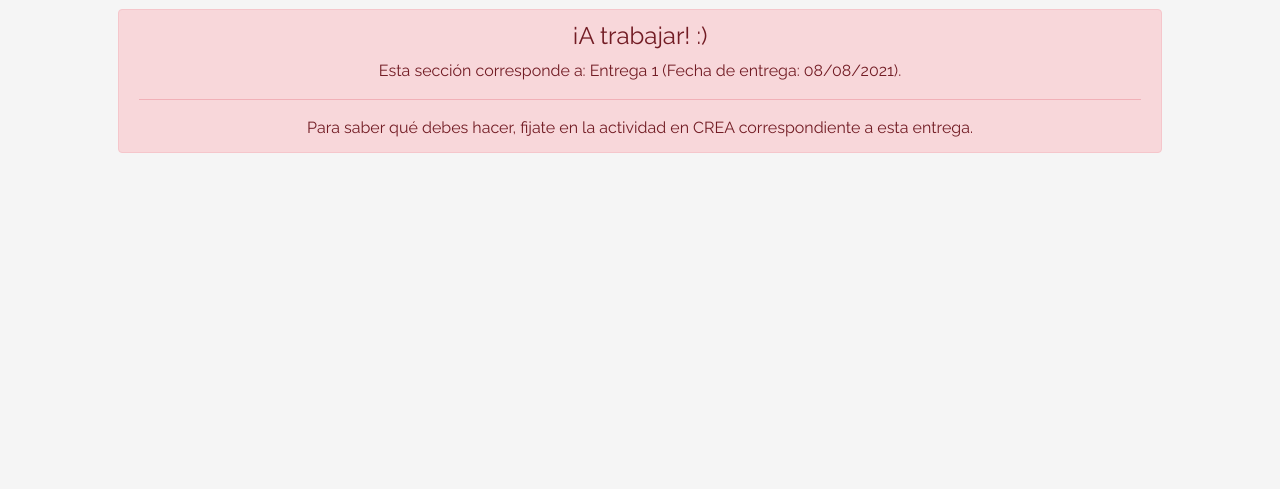
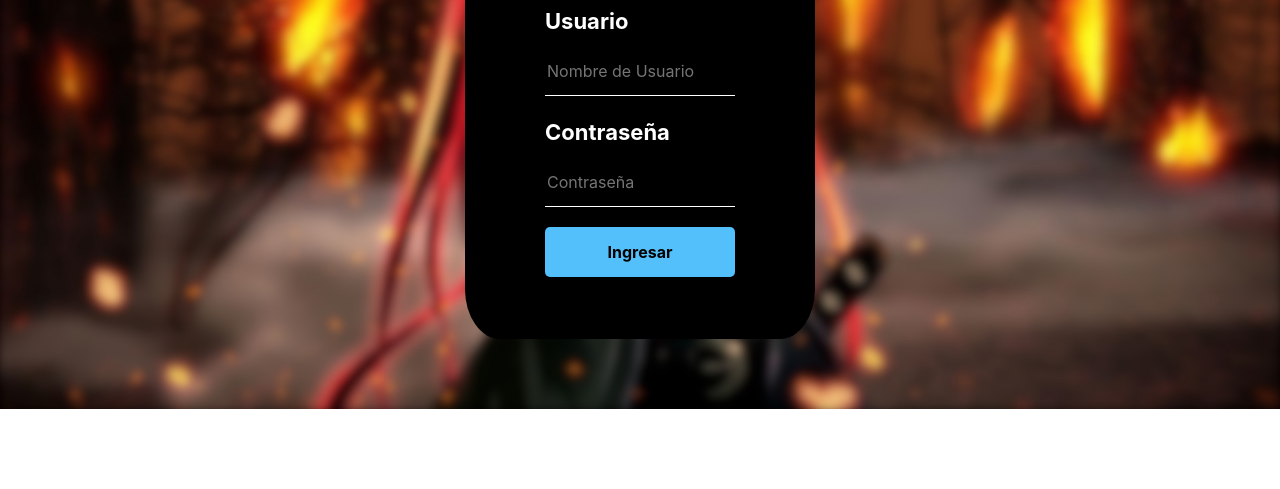
Before and after one commit to gabriel11f/e-mercado, a plain HTML site: page login.html in a window 1280 px wide. Shown: the part 311-800 px from the top of the page. Drawn offline with Linux system fonts and the light colour scheme.

Commit message:
css for login
addedd css for login and started working on the login page as a front page if user is not logged in.

```diff
--- a/css/styles.css
+++ b/css/styles.css
@@ -139,3 +139,62 @@ a.custom-card:hover {
 .checked {
   color: orange;
 }
+
+#login{
+background-image: url(imgmercado/fondo1.jpg);
+background-repeat: no-repeat;
+background-size: cover;
+}
+
+.loginbox {
+  background-color: black;
+  color: white;
+  width: 350px;
+  height: 500px;
+  top: 50%;
+  left: 50%;
+  position: absolute;
+  transform: translate(-50%, -50%);
+  box-sizing: border-box;
+  padding: 80px;
+  border-radius: 10%;
+}
+
+.loginbox h1{
+  font-size: 40px;
+  color: #53C0FB;
+  text-align: center;
+  padding-bottom: 30px ;
+}
+
+.loginbox label {
+  font-weight: bold;
+  font-size: 22px;
+}
+
+.loginbox input {
+  width: 100%;
+  margin-bottom: 20px;
+}
+
+.loginbox input[type="text"], .loginbox input[type="password"]{
+  border: none;
+  border-bottom: 1px solid #fff;
+  background: transparent;
+  height: 50px;
+  color: #fff;
+  outline: none;
+}
+
+.loginbox input[type="submit"] {
+  border: none;
+  background-color: #53C0FB;
+  border-radius: 5px;
+  height: 50px;
+  font-weight: bold;
+  transition: background-color 0.5s ease-out 100ms;
+}
+
+.loginbox input[type="submit"]:hover {
+  background-color: greenyellow;
+}
--- a/js/init.js
+++ b/js/init.js
@@ -43,5 +43,6 @@ var getJSONData = function(url){
 //Función que se ejecuta una vez que se haya lanzado el evento de
 //que el documento se encuentra cargado, es decir, se encuentran todos los
 //elementos HTML presentes.
-document.addEventListener("DOMContentLoaded", function(e){
+document.addEventListener("DOMContentLoaded", login => {
+  window.location.sessionStorage = 'login.html';
 });
--- a/login.html
+++ b/login.html
@@ -13,41 +13,27 @@
   <!-- Bootstrap core CSS -->
   <link href="css/bootstrap.min.css" rel="stylesheet">
   <link href="css/styles.css" rel="stylesheet">
-  <style>
-    html, body{
-      height: 100%;
-    }
-
-    body {
-      display: -ms-flexbox;
-      display: flex;
-      -ms-flex-align: center;
-      align-items: center;
-      padding-top: 40px;
-      padding-bottom: 40px;
-      background-color: #f5f5f5;
-    }
-
-    .signin {
-      width: 100%;
-      max-width: 330px;
-      padding: 15px;
-      margin: auto;
-    }
-  </style>
 </head>
 
-<body class="text-center">
-  <div class="container p-5">
-    <div class="alert alert-danger" role="alert" style="position: relative; width:auto; top: 0;">
-      <h4 class="alert-heading">¡A trabajar! :)</h4>
-      <p>Esta sección corresponde a: Entrega 1 (Fecha de entrega: 08/08/2021).</p>
-      <hr>
-      <p class="mb-0">Para saber qué debes hacer, fijate en la actividad en CREA correspondiente a esta entrega.</p>
+<body id="login">
+
+
+    <div class="loginbox">
+      <h1>Ingresar</h1>
+      <form>
+        <label for="Username">Usuario</label>
+        <input type="text" placeholder="Nombre de Usuario" required><br>
+
+        <label for="password">Contraseña</label>
+        <input type="password" placeholder="Contraseña" required>
+
+        <input type="submit" value="Ingresar">
+      </form>
     </div>
-  </div>
+
 
   <script src="js/init.js"></script>
   <script src="js/login.js"></script>
 </body>
+
 </html>
```
Also changed, not shown: css/imgmercado/fondo1.jpg (added).
